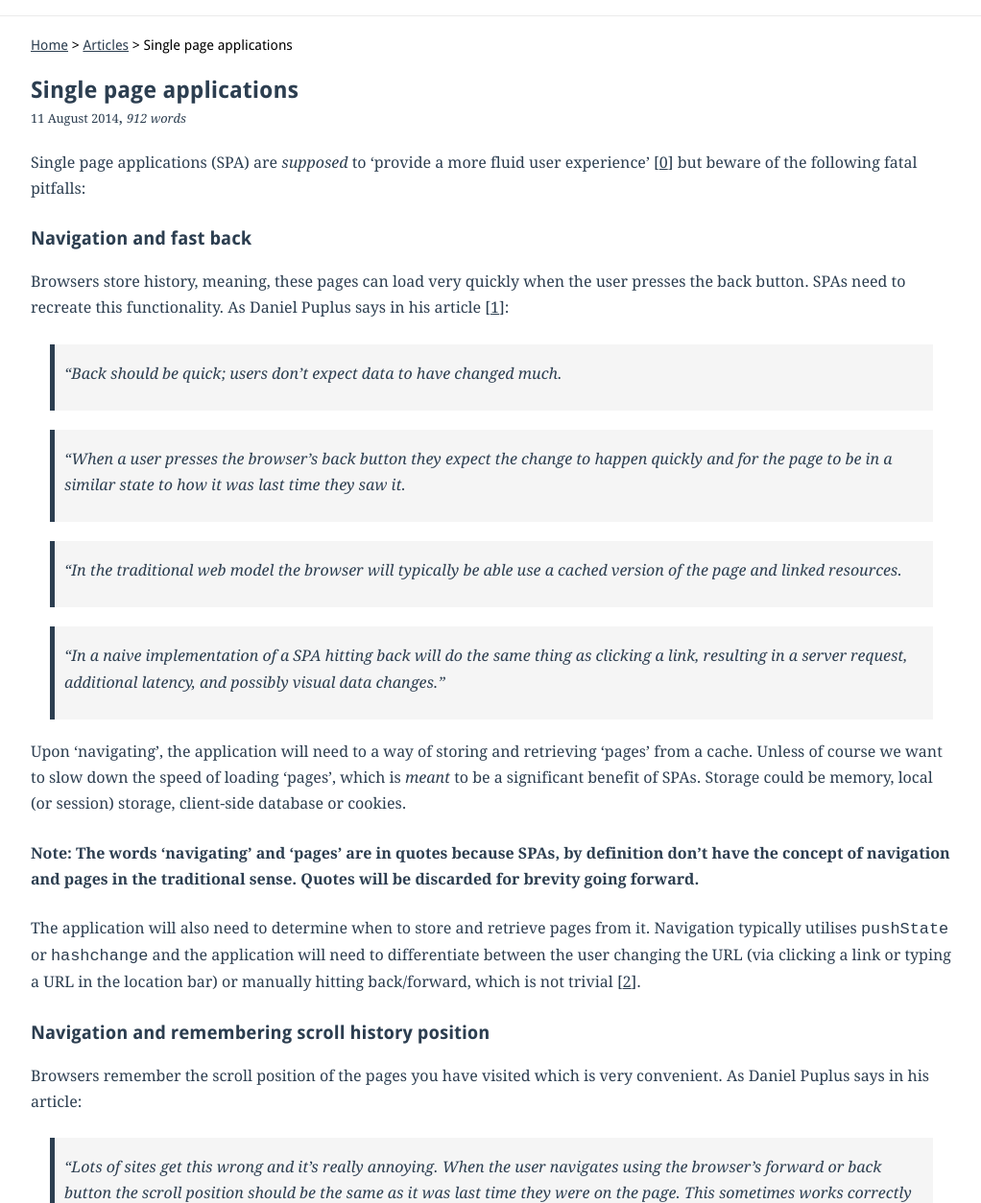
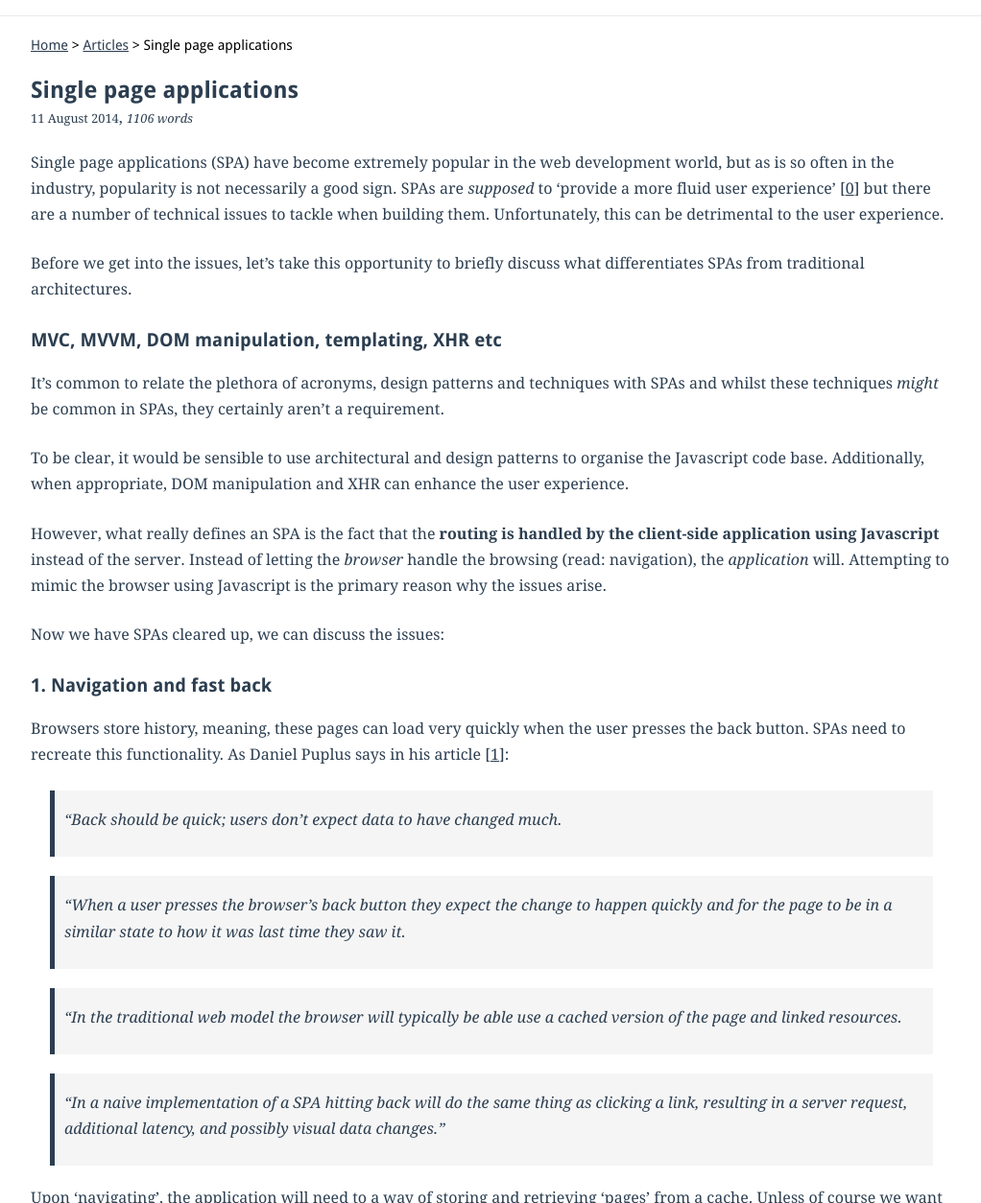
Before and after one commit to adamsilver/adamsilver.io-jekyll, a Jekyll site: the page built from _posts/2014-08-11-single-page-applications.md, in a window 1280 px wide and 1400 px high, cut to the strip 146-1400 px from the top of the window. Shown: the whole strip at 96% size, without its empty margins (128-1150 px from the left). Built offline with Jekyll 4.4.1, drawn with Linux system fonts in a browser that asks for light colours; Markdown is read by kramdown in place of the engine named in the settings; some of the changed text lies outside the part shown.

Commit message:
updated article

```diff
--- a/_posts/2014-08-11-single-page-applications.md
+++ b/_posts/2014-08-11-single-page-applications.md
@@ -5,9 +5,21 @@ date:   2014-08-11 09:00:01
 categories: js
 ---
 
-Single page applications (SPA) are *supposed* to 'provide a more fluid user experience' [[0](#ref0)] but beware of the following fatal pitfalls:
+Single page applications (SPA) have become extremely popular in the web development world, but as is so often in the industry, popularity is not necessarily a good sign. SPAs are *supposed* to 'provide a more fluid user experience' [[0](#ref0)] but there are a number of technical issues to tackle when building them. Unfortunately, this can be detrimental to the user experience.
 
-## Navigation and fast back
+Before we get into the issues, let's take this opportunity to briefly discuss what differentiates SPAs from traditional architectures.
+
+## MVC, MVVM, DOM manipulation, templating, XHR etc
+
+It's common to relate the plethora of acronyms, design patterns and techniques with SPAs and whilst these techniques *might* be common in SPAs,	 they certainly aren't a requirement.
+
+To be clear, it would be sensible to use architectural and design patterns to organise the Javascript code base. Additionally, when appropriate, DOM manipulation and XHR can enhance the user experience.
+
+However, what really defines an SPA is the fact that the **routing is handled by the client-side application using Javascript** instead of the server. Instead of letting the *browser* handle the browsing (read: navigation), the *application* will. Attempting to mimic the browser using Javascript is the primary reason why the issues arise.
+
+Now we have SPAs cleared up, we can discuss the issues:
+
+## 1. Navigation and fast back
 
 Browsers store history, meaning, these pages can load very quickly when the user presses the back button. SPAs need to recreate this functionality. As Daniel Puplus says in his article [[1](#ref1)]:
 
```
Also changed, not shown: other parts of _posts/2014-08-11-single-page-applications.md (+7 -7 lines).
